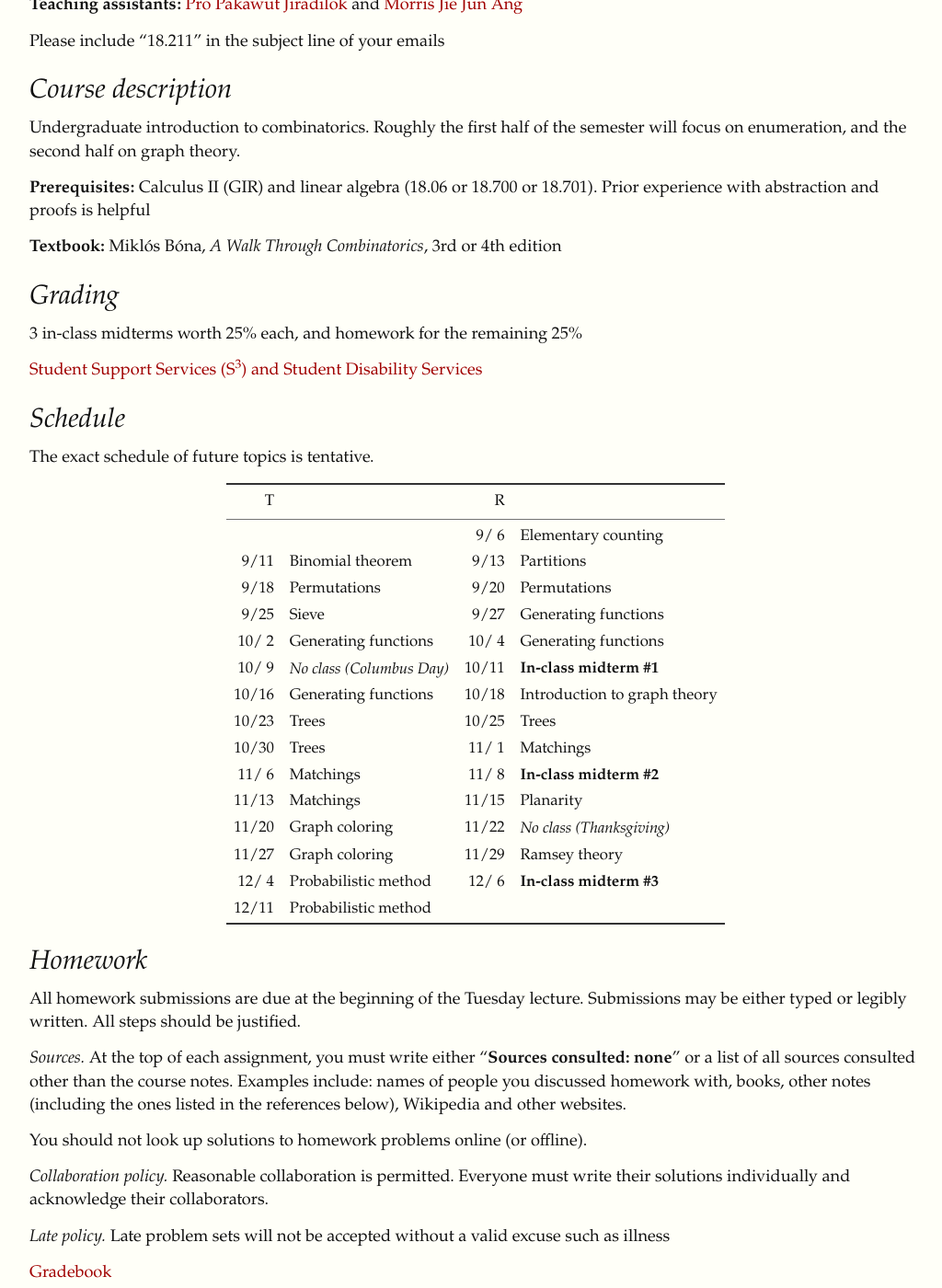
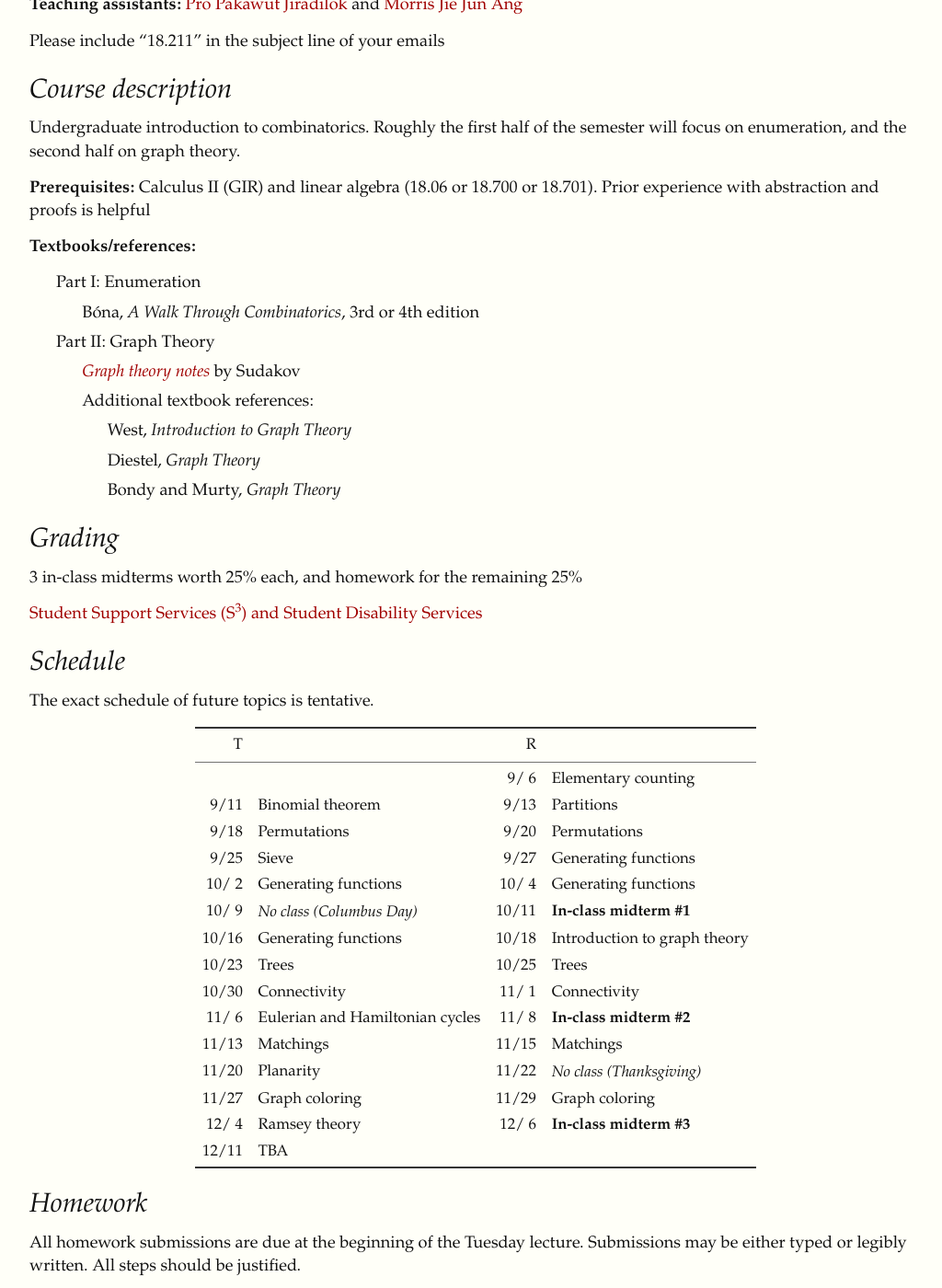
Before and after one commit to yufeizhao/yufeizhao.github.io, a Jekyll site: the page built from 211/index.md, in a window 1280 px wide and 1400 px high, scrolled down 258 px. Shown: the whole window at 92% size, without its empty margins (123-1147 px from the left). Built offline with Jekyll 4.4.1, drawn with Linux system fonts in a browser that asks for light colours; nearby versions of some CDN libraries.

Commit message:
graph theory

```diff
--- a/211/index.md
+++ b/211/index.md
@@ -22,7 +22,16 @@ Undergraduate introduction to combinatorics. Roughly the first half of the semes
 
 **Prerequisites:** Calculus II (GIR) and linear algebra (18.06 or 18.700 or 18.701). Prior experience with abstraction and proofs is helpful
 
-**Textbook:** Miklós Bóna, _A Walk Through Combinatorics_, 3rd or 4th edition
+**Textbooks/references:**
+* Part I: Enumeration
+  * Bóna, _A Walk Through Combinatorics_, 3rd or 4th edition
+* Part II: Graph Theory
+  * [_Graph theory notes_](graph_theory_notes.pdf) by Sudakov
+  * Additional textbook references:
+    * West, _Introduction to Graph Theory_
+    * Diestel, _Graph Theory_
+    * Bondy and Murty, _Graph Theory_
+
 
 ## Grading
 
@@ -44,13 +53,13 @@ The exact schedule of future topics is tentative.
 |  10/ 9 | _No class (Columbus Day)_ | 10/11 | **In-class midterm #1**
 |  10/16 | Generating functions     | 10/18 | Introduction to graph theory
 |  10/23 | Trees | 10/25 | Trees
-|  10/30 | Trees                    | 11/ 1 | Matchings
-|  11/ 6 | Matchings                | 11/ 8 | **In-class midterm #2**
-|  11/13 | Matchings                | 11/15 | Planarity
-|  11/20 | Graph coloring           | 11/22 | _No class (Thanksgiving)_
-|  11/27 | Graph coloring           | 11/29 | Ramsey theory
-|  12/ 4 | Probabilistic method     | 12/ 6 | **In-class midterm #3**
-|  12/11 | Probabilistic method
+|  10/30 | Connectivity                    | 11/ 1 | Connectivity
+|  11/ 6 | Eulerian and Hamiltonian cycles  | 11/ 8 | **In-class midterm #2**
+|  11/13 | Matchings                | 11/15 | Matchings
+|  11/20 | Planarity           | 11/22 | _No class (Thanksgiving)_
+|  11/27 | Graph coloring           | 11/29 | Graph coloring
+|  12/ 4 | Ramsey theory     | 12/ 6 | **In-class midterm #3**
+|  12/11 | TBA
 
 ## Homework
 
```
Also changed, not shown: 1 other file.
